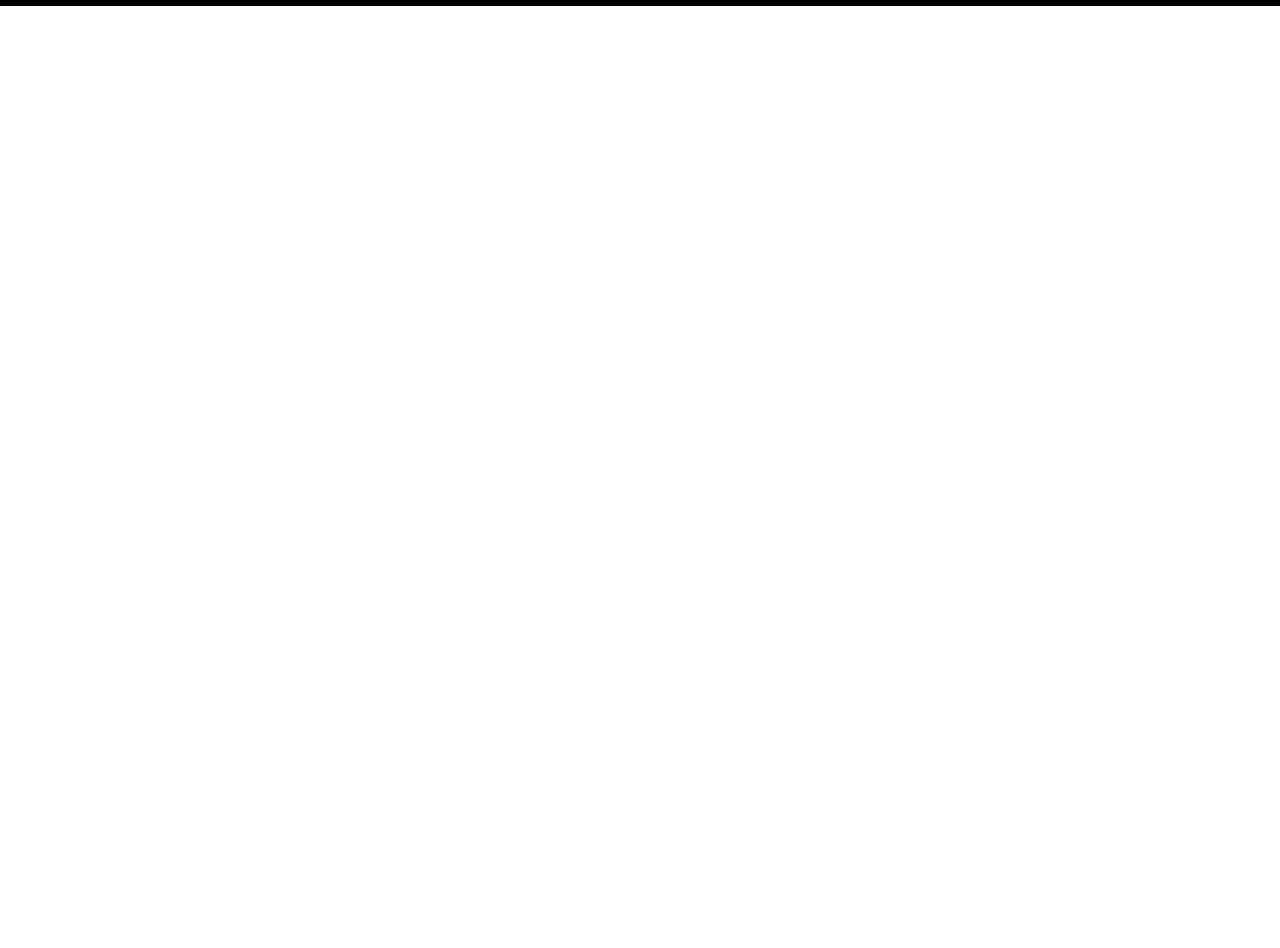
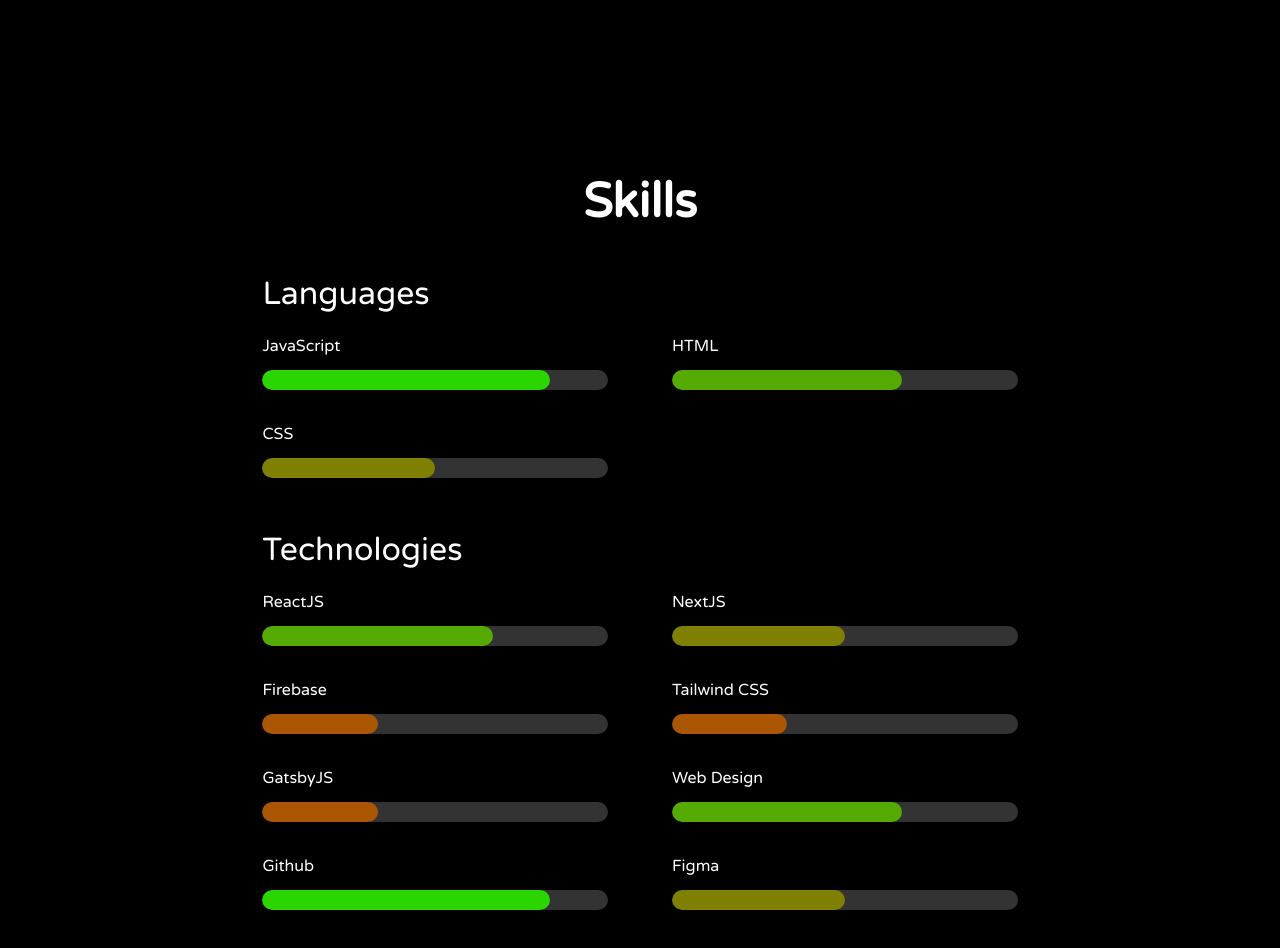
Before and after one commit to Thangle8501340/Thangle8501340, a Next.js app in the folder thang-portfolio/: page /about in a window 1280 px wide. Shown: the part 1340-2288 px from the top of the page. Before the commit the page ends 1346 px from the top, so only its background shows below. Built offline with nearby package versions, Linux system fonts and the light colour scheme.

Commit message:
Added a skill section

```diff
--- a/thang-portfolio/src/app/about/page.js
+++ b/thang-portfolio/src/app/about/page.js
@@ -1,4 +1,5 @@
 import Layout from "../../components/Layout";
+import SkillList from "../../components/SkillList";
 import TimeLine from "../../components/Timeline";
 
 export default function Home() {
@@ -13,6 +14,13 @@
           </div>
         </div>
       </Layout>
+      <Layout>
+        <div className="flex flex-col items-center justify-center w-full ">
+          <div className="w-full">
+            <SkillList/>
+          </div>
+        </div>
+      </Layout>
     </main>
   );
 }
--- /dev/null
+++ b/thang-portfolio/src/components/SkillList.js
@@ -0,0 +1,144 @@
+"use client";
+import React, { useState } from 'react';
+
+const skills = {
+  Languages: [
+    { name: 'JavaScript', experience: 5 },
+    { name: 'HTML', experience: 4 },
+    { name: 'CSS', experience: 3 },
+  ],
+  Technologies: [
+    { name: 'ReactJS', experience: 4 },
+    { name: 'NextJS', experience: 3 },
+    { name: 'Firebase', experience: 2 },
+    { name: 'Tailwind CSS', experience: 2 },
+    { name: 'GatsbyJS', experience: 2 },
+    { name: 'Web Design', experience: 4 },
+    { name: 'Github', experience: 5 },
+    { name: 'Figma', experience: 3 },
+  ],
+};
+
+const getColor = (experience) => {
+  const percentage = (experience) / 6;
+  const r = Math.round(255 * (1 - percentage));
+  const g = Math.round(255 * percentage);
+  const b = 0;
+  return `rgb(${r},${g},${b})`;
+};
+
+const ProgressBar = ({ experience }) => {
+  const color = getColor(experience);
+
+  return (
+    <div
+      style={{
+        width: '100%',
+        height: '20px',
+        backgroundColor: '#333',
+        borderRadius: '10px',
+        overflow: 'hidden',
+        position: 'relative',
+        marginTop: '4px',
+      }}
+    >
+      <div
+        style={{
+          width: `${(experience / 6) * 100}%`,
+          height: '100%',
+          backgroundColor: color,
+          position: 'absolute',
+          top: 0,
+          left: 0,
+          borderRadius: '10px',
+        }}
+      />
+    </div>
+  );
+};
+
+const SkillList = () => {
+  const [hoveredSkill, setHoveredSkill] = useState(null);
+
+  return (
+    <div style={{ width: '80%', margin: '0 auto', padding: '2rem', backgroundColor: 'black', borderRadius: '10px' }}>
+      <h1 style={{ textAlign: 'center', marginBottom: '2rem', fontSize: '3rem', fontWeight: 'bold', color: 'white' }}>Skills</h1>
+
+      {/* Languages Section */}
+      <div style={{ marginBottom: '3rem' }}>
+        <h2 style={{ fontSize: '2rem', color: 'white', marginBottom: '1rem' }}>Languages</h2>
+        <div style={{ display: 'grid', gridTemplateColumns: '1fr 1fr', gap: '2rem 4rem' }}>
+          {skills.Languages.map((skill, index) => (
+            <div
+              key={index}
+              style={{ display: 'flex', flexDirection: 'column', alignItems: 'flex-start' }}
+              onMouseEnter={() => setHoveredSkill(skill.name)}
+              onMouseLeave={() => setHoveredSkill(null)}
+            >
+              <div style={{ paddingBottom: '0.5rem', position: 'relative' }}>
+                {skill.name}
+                {hoveredSkill === skill.name && (
+                  <div
+                    style={{
+                      position: 'absolute',
+                      top: '-25px',
+                      left: '0',
+                      backgroundColor: '#333',
+                      color: 'white',
+                      padding: '5px 10px',
+                      borderRadius: '5px',
+                      fontSize: '0.9rem',
+                      whiteSpace: 'nowrap',
+                    }}
+                  >
+                    {skill.experience} years
+                  </div>
+                )}
+              </div>
+              <ProgressBar experience={skill.experience} />
+            </div>
+          ))}
+        </div>
+      </div>
+
+      {/* Technologies Section */}
+      <div>
+        <h2 style={{ fontSize: '2rem', color: 'white', marginBottom: '1rem' }}>Technologies</h2>
+        <div style={{ display: 'grid', gridTemplateColumns: '1fr 1fr', gap: '2rem 4rem' }}>
+          {skills.Technologies.map((skill, index) => (
+            <div
+              key={index}
+              style={{ display: 'flex', flexDirection: 'column', alignItems: 'flex-start' }}
+              onMouseEnter={() => setHoveredSkill(skill.name)}
+              onMouseLeave={() => setHoveredSkill(null)}
+            >
+              <div style={{ paddingBottom: '0.5rem', position: 'relative' }}>
+                {skill.name}
+                {hoveredSkill === skill.name && (
+                  <div
+                    style={{
+                      position: 'absolute',
+                      top: '-25px',
+                      left: '0',
+                      backgroundColor: '#333',
+                      color: 'white',
+                      padding: '5px 10px',
+                      borderRadius: '5px',
+                      fontSize: '0.9rem',
+                      whiteSpace: 'nowrap',
+                    }}
+                  >
+                    {skill.experience} years
+                  </div>
+                )}
+              </div>
+              <ProgressBar experience={skill.experience} />
+            </div>
+          ))}
+        </div>
+      </div>
+    </div>
+  );
+};
+
+export default SkillList;
```
